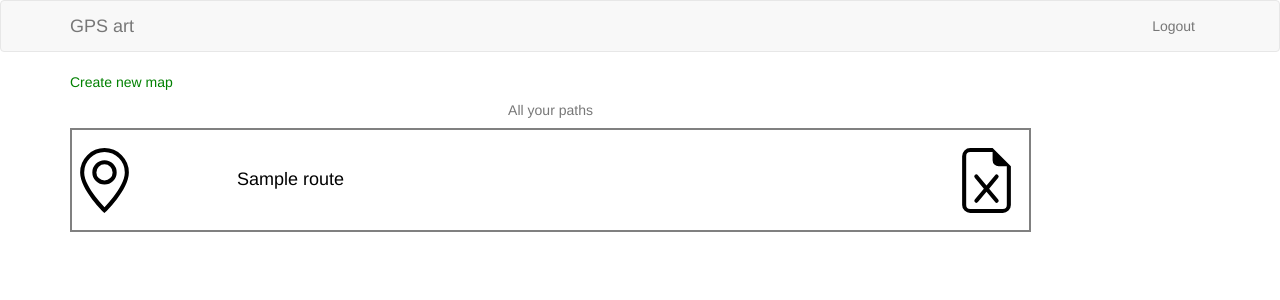
After one commit to Ssanyoq/gps-art, a Flask app: page /paths in a window 1280 px wide. The commit adds this page. Shown: the top 300 px of the page. Run offline with Flask 2, Linux system fonts and the light colour scheme; the visitor is signed in with stand-in values (Sample User, id 1); tables that the repository leaves empty hold one stand-in row (values such as "Sample post"); some libraries are stand-ins or nearby versions.

Commit message:
Map spectating added

```diff
--- a/main.py
+++ b/main.py
@@ -129,6 +129,8 @@ def is_logged_in(f):
 @app.route('/logout')
 @is_logged_in
 def logout():
+    for img in session['img_stack']:
+        os.remove(img)
     session.clear()
     flash('You are now logged out')
     return redirect(url_for('login'))
@@ -145,12 +147,15 @@ def map():
         img_num = time.time_ns()
         cur_map = f"static/img/users_maps/map-{session['id']}-{str(img_num)[4:]}.png"
         users_maps[session["username"]].request_map(cur_map)
-
+        session['img_stack'].append(cur_map)
         return render_template("map_creating.html", img="../" + cur_map)
     elif request.method == "POST":
         db_sess = db_session.create_session()
         new_route = Route()
-        new_route.name = request.form["path_name"]
+        if request.form['path_name']:
+            new_route.name = request.form["path_name"]
+        else:
+            new_route.name = 'Unnamed path'
         new_route.points = users_maps[session["username"]].get_data_string()
         new_route.user_id = session["id"]
         db_sess.add(new_route)
@@ -184,27 +189,33 @@ def _map():
             users_maps[session["username"]].undo()
 
     img_num = time.time_ns()
-    cur_map = "static/img/users_maps/map-123-" + str(img_num)[4:] + ".png"
+    cur_map = f"static/img/users_maps/map-{session['id']}-{str(img_num)[4:]}.png"
     users_maps[session["username"]].request_map(cur_map)
-    if session['img_stack']:
-        os.remove(session['img_stack'].pop())
-    session['img_stack'].append(cur_map)
+    for img in session["img_stack"]:
+        os.remove(img)
+    session['img_stack'] = [cur_map]
     return "../" + cur_map
 
 
 @app.route("/map/<int:path_id>")
 def spectate_map(path_id):
     if request.method == "GET":
-        for img in users_img_stack["admin"]:
+        db_sess = db_session.create_session()
+        the_route = db_sess.query(Route).filter(Route.id == path_id).first()
+        if the_route:
+            if the_route.user_id != session['id']:
+                return render_template("bad_page.html", message="That's not your path!")
+        else:
+            return render_template("bad_page.html", message="This path does not exist")
+        for img in session['img_stack']:
             os.remove(img)
-        users_img_stack["admin"] = []
-        users_maps["admin"] = Map()
+        session['img_stack'] = []
+        users_maps[session["username"]] = Map(data_string=the_route.points)
         img_num = time.time_ns()
-        cur_map = "static/img/users_maps/map-123-" + str(img_num)[4:] + ".png"
-        users_maps["admin"].request_map(cur_map)
-        return render_template("map_creating.html", img="../" + cur_map)
-    elif request.method == "POST":
-        return request.form["path_name"] + "\n" + users_maps["admin"].get_data_string()
+        cur_map = f"static/img/users_maps/map-{session['id']}-{str(img_num)[4:]}.png"
+        users_maps[session["username"]].request_map(cur_map)
+        session['img_stack'].append(cur_map)
+        return render_template("map_spectating.html", img="../" + cur_map)
 
 
 @app.route("/paths", methods=["POST", "GET"])
--- /dev/null
+++ b/static/styles/browse_page.css
@@ -0,0 +1,49 @@
+ul {
+    list-style-type: none;
+}
+
+.paths_li {
+    position: absolute;
+    top: 100px;
+    list-style-position: inside;
+    border: 10px black;
+    width: 50%;
+    height: 40px;
+    text-align: center;
+}
+
+.path_row {
+    border: 2px solid grey;
+    position: relative;
+    margin-top: 100px;
+}
+
+.geo_img {
+    width: 65px;
+    height: 65px;
+    margin-top: 17.5px;
+    margin-bottom: 17.5px;
+    margin-right: 100px;
+}
+
+.name {
+    font-size: large;
+    text-align: center;
+}
+
+.delete_mark {
+    width: 65px;
+    height: 65px;
+    margin-left: -30px;
+}
+
+.invis_button {
+    width: 55px;
+    margin-left: 630px;
+    border: none;
+    background: none;
+}
+
+.new_map_link {
+    color: green;
+}
--- /dev/null
+++ b/templates/map_browser.html
@@ -0,0 +1,27 @@
+{% extends 'layout.html' %}
+
+<head>
+    {% block head %}
+    <link rel="stylesheet" type="text/css" href="{{ url_for('static',filename='styles/browse_page.css') }}"> {% endblock %}
+</head>
+{% block body %}
+
+<body>
+    <a href="/map" class="new_map_link">Create new map</a>
+    <table>
+        <caption style="text-align: center;">All your paths</caption>
+        {% for path in paths %}
+        <tr class="path_row">
+            <td><img src="../static//img/geo-alt.svg" alt="Беды с башкой" class="geo_img"></td>
+            <td class="name"><a href={{ "/map/" ~ path[ 'id'] }} style="color: black;">{{path['name']}}</a></td>
+            <link>
+            <form method="POST">
+                <input type="hidden" name="data" value={{ path[ 'id'] }}>
+                <td><button class="invis_button"><img src="../static/img/file-earmark-excel.svg" alt="Беды с башкой" class="delete_mark"></button></td>
+            </form>
+        </tr>
+        {% endfor %}
+    </table>
+
+</body>
+{% endblock %}
```
Also changed, not shown: static/styles/map_page.css (+11 -0 lines).
